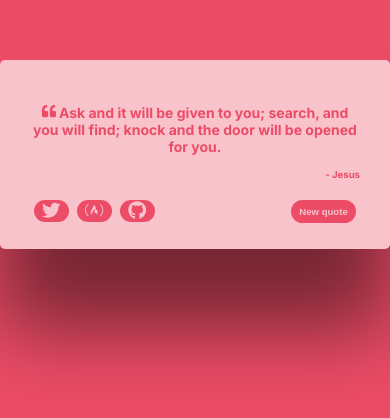
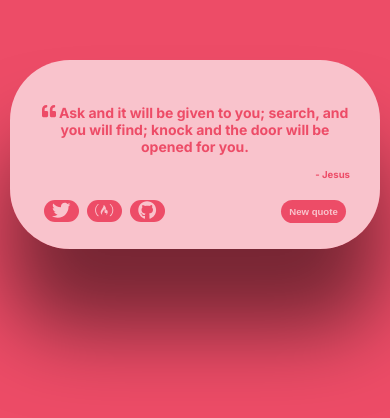
Before and after one commit to will-s-205/random-quote-machine, a React (Create React App) app: page / in a window 390 px wide. Shown: the part 268-686 px from the top of the page. Built offline with nearby package versions, Linux system fonts and the light colour scheme; no server answers; the HTML template or start-up script is replaced by a standard one.

Commit message:
some style changes

```diff
--- a/src/App.scss
+++ b/src/App.scss
@@ -27,7 +27,7 @@ body {
   display: flex;
   flex-direction: column;
   background-color: var(--main);
-  border-radius: 5px;
+  border-radius: 60px;
   border: 0;
   max-width: 550px;
   height: 100%;
@@ -112,4 +112,7 @@ a{
     width: 65px;
     padding: 6px
   }
+  #quote-box{
+    margin: 0 10px 0 10px;
+  }
 }
```
Also changed, not shown: src/images/2023-06-20 Random Quote Machine cover.jpg.
